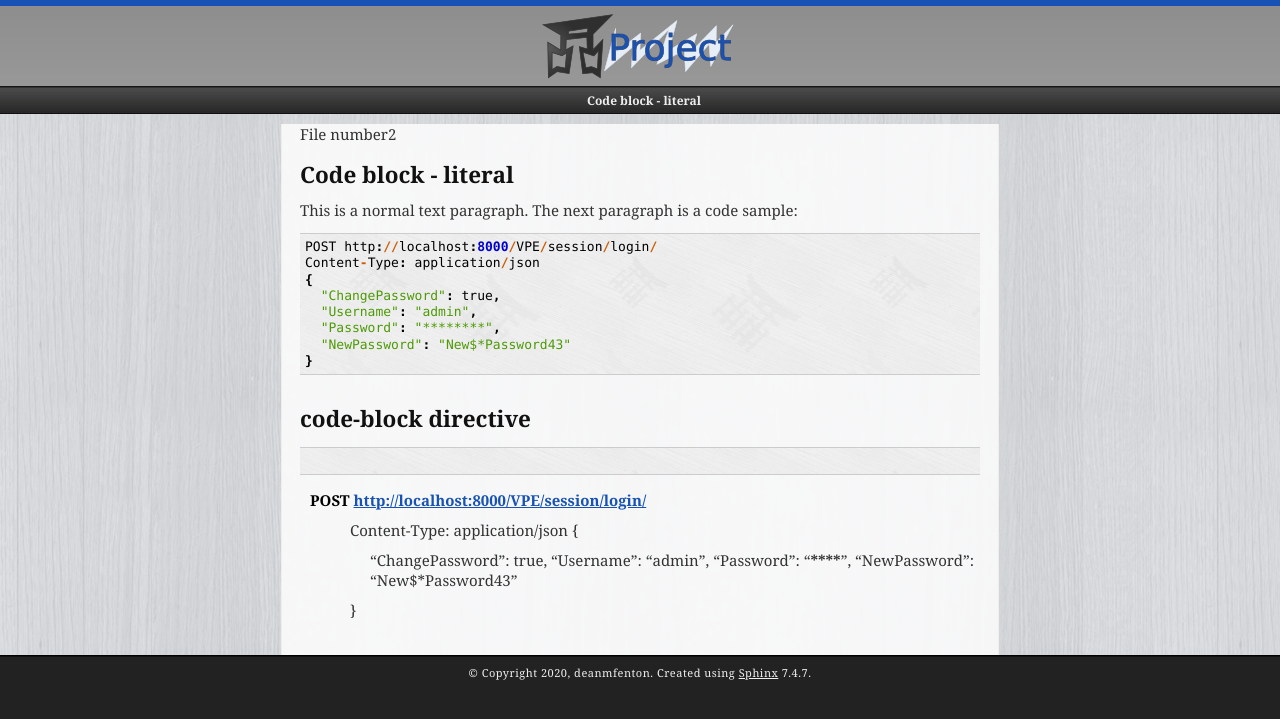
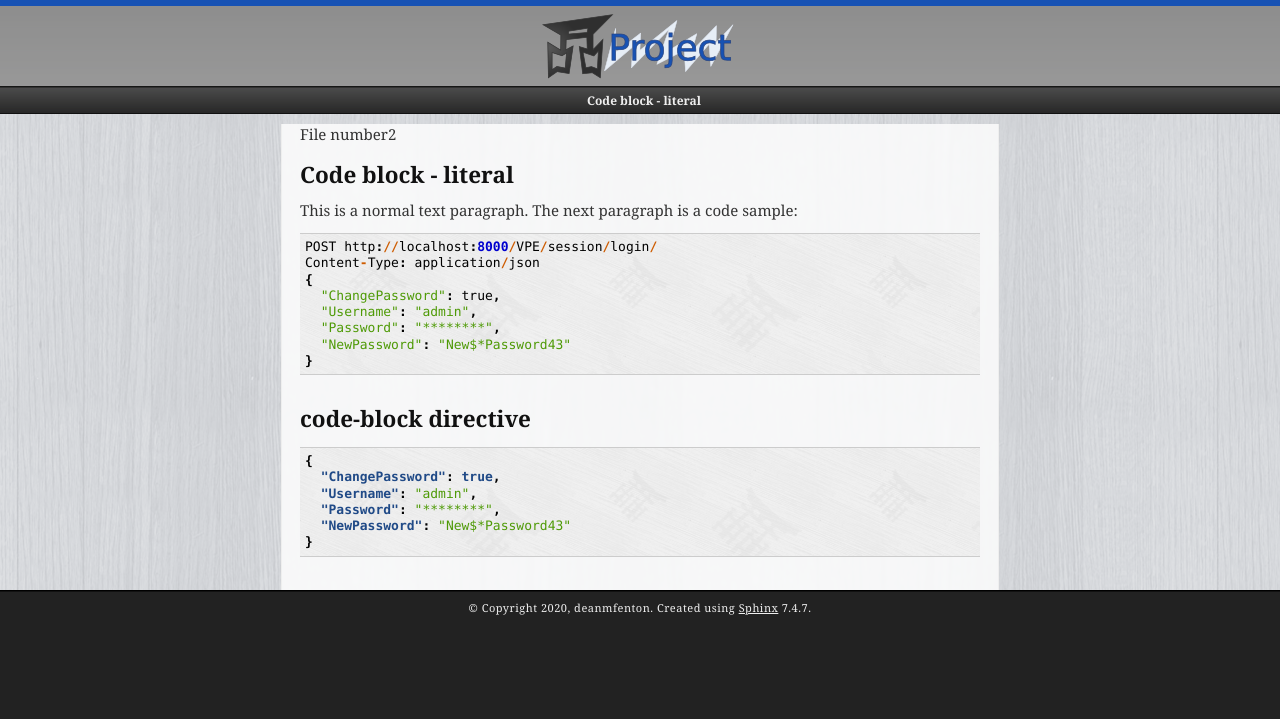
Before and after one commit to DeanMFenton/sphinx2dean, a Sphinx documentation site: the page built from docs/number2.rst, in a window 1280 px wide. Shown: the top 719 px of the page. Built offline with Sphinx 7.4.7, drawn with Linux system fonts in a browser that asks for light colours.

Commit message:
Update number2.rst

```diff
--- a/docs/number2.rst
+++ b/docs/number2.rst
@@ -20,10 +20,8 @@ This is a normal text paragraph. The next paragraph is a code sample::
 code-block directive
 ====================
 
-.. code-block:: ruby
+.. code-block:: JSON
 
-POST http://localhost:8000/VPE/session/login/
-  Content-Type: application/json
   {
     "ChangePassword": true,
     "Username": "admin",
```
